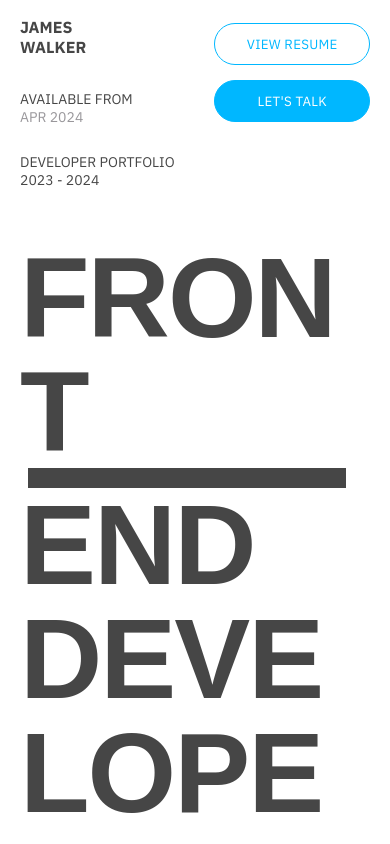
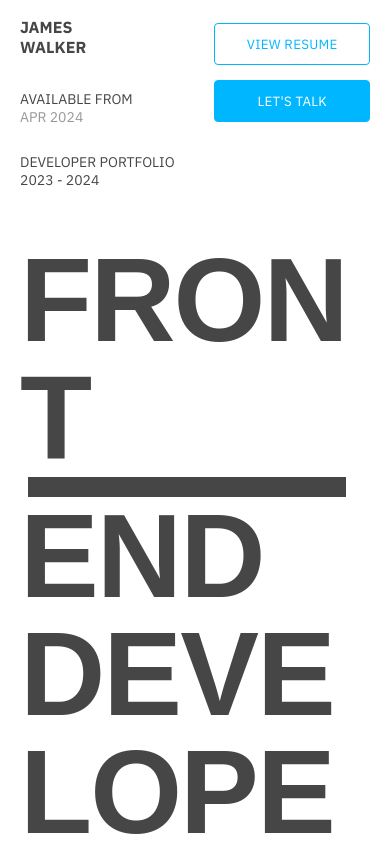
Before and after one commit to jamesMAwalker/jw-portfolio-next, a Next.js app: page / in a window 390 px wide. Shown: the top 844 px of the page. Built offline with nearby package versions, Linux system fonts and the light colour scheme; a web font is replaced by a local one.

Commit message:
refactor: :lipstick: Add new variables and tokens. Refactor of some styles.

```diff
--- a/styles/globals.scss
+++ b/styles/globals.scss
@@ -1,15 +1,14 @@
 @font-face {
-  font-family: 'M Plus Code Latin B';
-  src: url('/fonts/MPLUSCodeLatin-Bold.ttf');
+  font-family: "M Plus Code Latin B";
+  src: url("/fonts/MPLUSCodeLatin-Bold.ttf");
   font-display: swap;
 }
-
 
 :root {
   /* tokens */
   /* font-family */
-  --font-title: 'M Plus Code Latin B', sans-serif;
-  --font-body: 'IBM Plex Sans', sans-serif;
+  --font-title: "M Plus Code Latin B", sans-serif;
+  --font-body: "IBM Plex Sans", sans-serif;
 
   /* palette */
   --full-black: rgb(0, 0, 0);
@@ -32,12 +31,12 @@
   --white: hsl(0, 0%, 100%);
   --white-fade-20: hsla(0, 0%, 100%, 0.2);
   --blue: #00b7ff;
-  --mist-blue: #C8D9DF;
+  --mist-blue: #c8d9df;
   --soft-blue: #2191bd;
   --french-blue: #266680;
   --ocean-blue: hsl(198, 27%, 29%);
   --ocean-blue: #005b80;
-  --french-blue-fade-60: hsla(197, 54%, 33%, .4);
+  --french-blue-fade-60: hsla(197, 54%, 33%, 0.4);
 
   /* z-indeces */
   --base-two: -200;
@@ -118,7 +117,7 @@
   --text-xl: 20px;
   --text-2xl: 24px;
   --text-2xl-plus: 28px;
-  --text-3xl: 32px;;
+  --text-3xl: 32px;
   --text-3xl-plus: 40px;
   --text-4xl: 48px;
   --text-5xl: 56px;
@@ -140,6 +139,7 @@
   --primary-muter: var(--ocean-blue);
   --background: var(--white);
   --text-color: var(--black);
+  --text-color-muted: var(--grey-30);
   --text-color-inv: #b9b9b9;
 
   /* bezier curves */
@@ -198,6 +198,16 @@
     --text-prose: var(--text-xl);
   }
 }
+@media (max-width: 592px) {
+  :root {
+    --layout-width: 77vw;
+    --text-hero: clamp(240px, 15vmax, 400px);
+    --text-hero: 14vmax;
+    --text-header: var(--text-7xl);
+    --text-display: var(--text-3xl);
+    --text-prose: var(--text-xl);
+  }
+}
 @media (min-width: 2160px) {
   :root {
     --content-margin: 40vh;
@@ -226,7 +236,7 @@ body {
   scrollbar-width: none;
   scroll-margin: 0 !important;
   ::-webkit-scrollbar {
-     display: none !important;
+    display: none !important;
   }
   & > * {
     ::-moz-selection {
@@ -264,7 +274,7 @@ img {
   position: relative;
   min-height: 3.5vh;
   border: 1px solid var(--primary);
-  border-radius: var(--radius-rounded);
+  border-radius: var(--radius-sm);
   display: flex;
   align-items: center;
   justify-content: center;
@@ -274,15 +284,22 @@ img {
   text-transform: uppercase;
   letter-spacing: var(--push-sm);
   overflow: hidden;
-  transition: var(--transition-primary) ;
+  transition: var(--transition-primary);
   transition: var(--transition-3-smooth) !important;
   &:hover {
     letter-spacing: var(--push-md);
-    transform: skewX(-5deg);
+    background-color: var(--primary);
+    a {
+      color: var(--white) !important;
+    }
   }
   &.filled {
     color: var(--white);
     background-color: var(--primary);
+    &:hover {
+      background-color: var(--white);
+      color: var(--primary);
+    }
   }
 }
 
```
